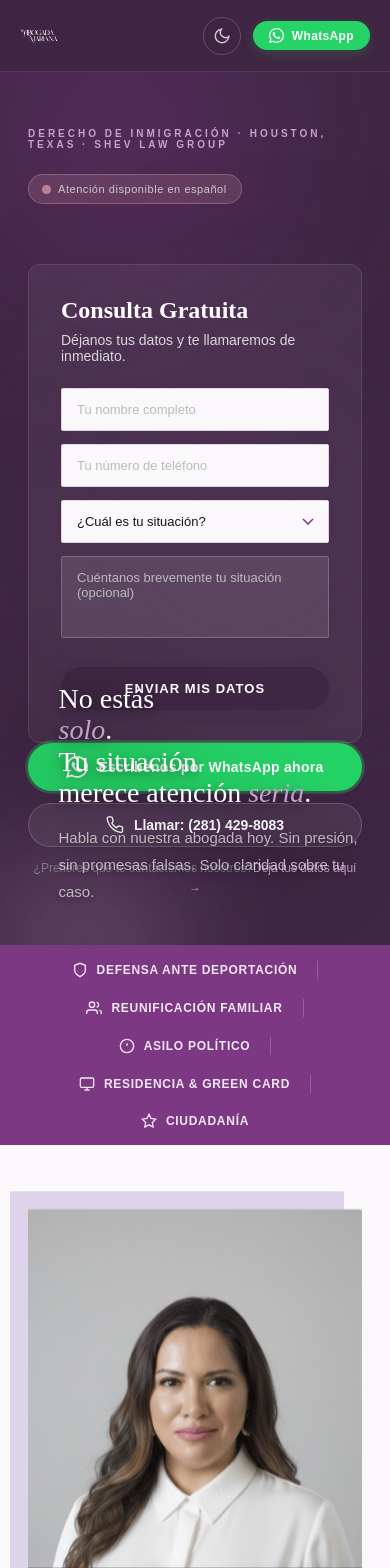
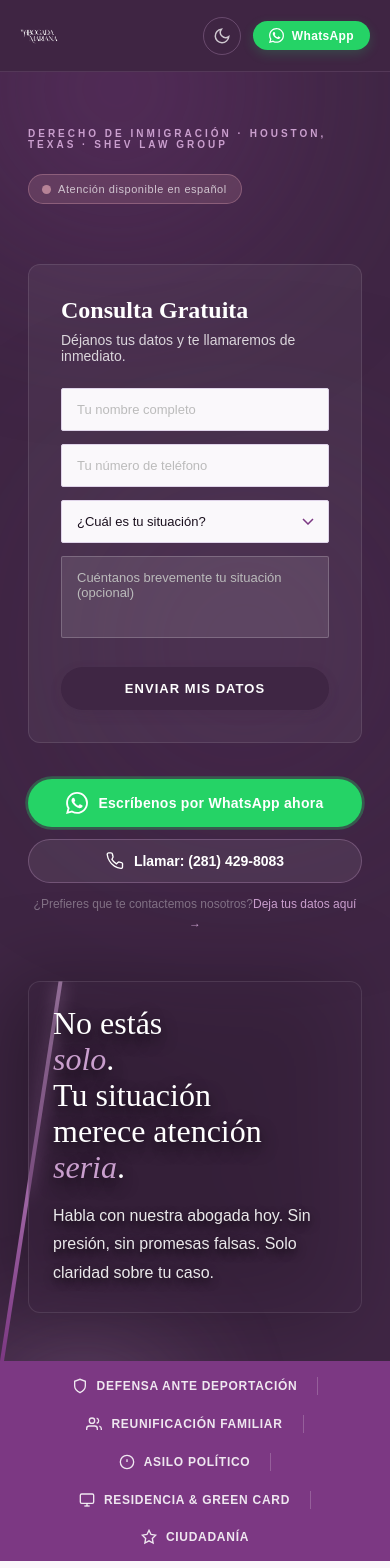
Before and after one commit to itsjluna/marianaabogada, a React (Vite) app: page / in a window 390 px wide. Shown: the top 1568 px of the page. Built offline with nearby package versions, Linux system fonts and the light colour scheme; no server answers.

Commit message:
Expand form and buttons to use full width on desktop, maintain stacking on mobile

```diff
--- a/src/App.jsx
+++ b/src/App.jsx
@@ -20,6 +20,7 @@ function ContactForm({ title, subtitle, isDark }) {
       <p style={isDark ? {fontSize: '14px', marginBottom: '24px', color: 'rgba(255,255,255,0.8)'} : {}}>{subtitle}</p>
 
       <form onSubmit={handleSubmit}>
+        <div className="form-row">
           <div className="form-field">
             <input type="text" name="name" placeholder="Tu nombre completo" required />
             <ValidationError prefix="Name" field="name" errors={state.errors} />
@@ -27,6 +28,7 @@ function ContactForm({ title, subtitle, isDark }) {
           <div className="form-field">
             <input type="tel" name="phone" placeholder="Tu número de teléfono" required />
             <ValidationError prefix="Phone" field="phone" errors={state.errors} />
+          </div>
         </div>
         <div className="form-field">
           <select name="case" required defaultValue="">
@@ -157,9 +159,7 @@ export default function App() {
       <div className="hero-form-wrapper" style={{background: 'rgba(255, 255, 255, 0.05)', backdropFilter: 'blur(12px)', borderRadius: '12px', border: '1px solid rgba(255, 255, 255, 0.1)'}}>
         <ContactForm title="Consulta Gratuita" subtitle="Déjanos tus datos y te llamaremos de inmediato." isDark={true} />
       </div>
-    </div>
-
-    <div className="hero-cta-block">
+      <div className="hero-cta-buttons" style={{marginTop: '24px'}}>
         <a href="https://wa.me/18329694319?text=Hola%2C%20me%20gustar%C3%ADa%20obtener%20informaci%C3%B3n%20sobre%20mi%20caso%20de%20inmigraci%C3%B3n." target="_blank" className="btn-wa-hero">
           <svg width="22" height="22" fill="white" viewBox="0 0 24 24"><path d="M17.472 14.382c-.297-.149-1.758-.867-2.03-.967-.273-.099-.471-.148-.67.15-.197.297-.767.966-.94 1.164-.173.199-.347.223-.644.075-.297-.15-1.255-.463-2.39-1.475-.883-.788-1.48-1.761-1.653-2.059-.173-.297-.018-.458.13-.606.134-.133.298-.347.446-.52.149-.174.198-.298.298-.497.099-.198.05-.371-.025-.52-.075-.149-.669-1.612-.916-2.207-.242-.579-.487-.5-.669-.51-.173-.008-.371-.01-.57-.01-.198 0-.52.074-.792.372-.272.297-1.04 1.016-1.04 2.479 0 1.462 1.065 2.875 1.213 3.074.149.198 2.096 3.2 5.077 4.487.709.306 1.262.489 1.694.625.712.227 1.36.195 1.871.118.571-.085 1.758-.719 2.006-1.413.248-.694.248-1.289.173-1.413-.074-.124-.272-.198-.57-.347m-5.421 7.403h-.004a9.87 9.87 0 0 1-5.031-1.378l-.361-.214-3.741.982.998-3.648-.235-.374a9.86 9.86 0 0 1-1.51-5.26c.001-5.45 4.436-9.884 9.888-9.884 2.64 0 5.122 1.03 6.988 2.898a9.825 9.825 0 0 1 2.893 6.994c-.003 5.45-4.437 9.884-9.885 9.884m8.413-18.297A11.815 11.815 0 0 0 12.05 0C5.495 0 .16 5.335.157 11.892c0 2.096.547 4.142 1.588 5.945L.057 24l6.305-1.654a11.882 11.882 0 0 0 5.683 1.448h.005c6.554 0 11.89-5.335 11.893-11.893a11.821 11.821 0 0 0-3.48-8.413z"/></svg>
           Escríbenos por WhatsApp ahora
@@ -168,6 +168,7 @@ export default function App() {
           <svg width="18" height="18" fill="none" stroke="white" stroke-width="1.8" viewBox="0 0 24 24"><path d="M22 16.92v3a2 2 0 0 1-2.18 2 19.79 19.79 0 0 1-8.63-3.07A19.5 19.5 0 0 1 4.69 12 19.79 19.79 0 0 1 1.61 3.37a2 2 0 0 1 1.99-2.18h3a2 2 0 0 1 2 1.72c.127.96.361 1.903.7 2.81a2 2 0 0 1-.45 2.11L7.91 9.91a16 16 0 0 0 6 6l1.94-1.94a2 2 0 0 1 2.11-.45c.907.339 1.85.573 2.81.7A2 2 0 0 1 22 16.92z"/></svg>
           Llamar: (281) 429-8083
         </a>
+      </div>
       <p className="hero-cta-note">
         ¿Prefieres que te contactemos nosotros?
         <a href="#contacto">Deja tus datos aquí →</a>
@@ -181,14 +182,14 @@ export default function App() {
     </div>
     <div className="hero-diagonal-border" style={{clipPath: 'polygon(15% 0, calc(15% + 4px) 0, calc(0% + 4px) 100%, 0% 100%)', background: 'linear-gradient(to bottom, var(--lavender), var(--purple))', width: '100%', height: '100%', position: 'absolute', top: 0, left: 0, zIndex: 3}}></div>
 
-    <div className="hero-right-text" style={{position: 'absolute', bottom: '40px', left: '15%', right: '20px', zIndex: 10}}>
-      <h1 className="hero-headline" style={{fontSize: 'clamp(28px, 3vw, 40px)', marginBottom: '16px', textShadow: '0 4px 12px rgba(0,0,0,0.5)'}}>
+    <div className="hero-right-text">
+      <h1 className="hero-headline-right" style={{fontSize: 'clamp(32px, 4vw, 48px)', marginBottom: '16px', textShadow: '0 6px 16px rgba(0,0,0,0.8)'}}>
         No estás<br />
         <em>solo</em>.<br />
         Tu situación<br />
         merece atención <em>seria</em>.
       </h1>
-      <p className="hero-sub" style={{marginBottom: 0, fontSize: '15px', textShadow: '0 2px 8px rgba(0,0,0,0.5)'}}>
+      <p className="hero-sub-right" style={{marginBottom: 0, fontSize: '16px', textShadow: '0 4px 10px rgba(0,0,0,0.8)', color: 'rgba(255,255,255,0.9)'}}>
         Habla con nuestra abogada hoy. Sin presión, sin promesas falsas. Solo claridad sobre tu caso.
       </p>
     </div>
--- a/src/index.css
+++ b/src/index.css
@@ -74,28 +74,47 @@ nav {
   font-size: 10px; letter-spacing: 0.3em; text-transform: uppercase;
   color: var(--lavender); margin-bottom: 24px; font-weight: 600;
 }
+.hero-headline, .hero-headline-right {
+  font-family: 'Playfair Display', serif;
+  font-weight: 500; color: var(--white);
+  line-height: 1.12;
+}
 .hero-headline {
-  font-family: 'Playfair Display', serif;
   font-size: clamp(38px, 4.2vw, 56px);
-  font-weight: 500; color: var(--white);
-  line-height: 1.12; margin-bottom: 24px;
+  margin-bottom: 24px;
 }
-.hero-headline em { font-style: italic; color: var(--lavender); }
+.hero-headline em, .hero-headline-right em { font-style: italic; color: var(--lavender); }
+.hero-sub, .hero-sub-right {
+  line-height: 1.8; font-weight: 300;
+}
 .hero-sub {
   font-size: 16px; color: rgba(255,255,255,0.65);
-  line-height: 1.8; margin-bottom: 48px;
-  max-width: 400px; font-weight: 300;
+  margin-bottom: 48px;
+  max-width: 400px;
+}
+.hero-right-text {
+  position: absolute;
+  bottom: 40px;
+  left: 15%;
+  right: 20px;
+  z-index: 10;
+  padding: 24px;
+  background: rgba(63, 38, 68, 0.4);
+  backdrop-filter: blur(8px);
+  border-radius: 12px;
+  border: 1px solid rgba(255,255,255,0.1);
 }
 
 /* CTA BUTTONS */
-.hero-cta-block { display: flex; flex-direction: column; gap: 12px; max-width: 380px; }
+.hero-cta-block { display: flex; flex-direction: column; gap: 12px; width: 100%; max-width: 650px; }
+.hero-cta-buttons { display: flex; flex-direction: row; gap: 12px; width: 100%; max-width: 650px; }
 .btn-wa-hero {
   display: flex; align-items: center; justify-content: center; gap: 10px;
   background: var(--whatsapp); color: var(--white);
   padding: 13px 24px; border-radius: 50px;
   font-size: 14px; font-weight: 700; letter-spacing: 0.02em;
   text-decoration: none; transition: all 0.3s cubic-bezier(0.4, 0, 0.2, 1);
-  width: 100%;
+  flex: 1;
   box-shadow: 0 6px 18px rgba(37, 211, 102, 0.25);
 }
 .btn-wa-hero:hover { background: #1ebc58; transform: translateY(-2px); box-shadow: 0 8px 24px rgba(37, 211, 102, 0.35); }
@@ -107,7 +126,7 @@ nav {
   border: 1px solid rgba(202,159,206,0.3);
   font-size: 14px; font-weight: 600;
   text-decoration: none; transition: all 0.3s cubic-bezier(0.4, 0, 0.2, 1);
-  width: 100%;
+  flex: 1;
 }
 .btn-call-hero:hover { background: rgba(255,255,255,0.15); border-color: rgba(202,159,206,0.6); transform: translateY(-2px); box-shadow: 0 6px 18px rgba(0,0,0,0.15); }
 .btn-call-hero:active { transform: translateY(0) scale(0.98); }
@@ -568,6 +587,8 @@ section { padding: 96px 72px; }
 }
 .lead-form > p { font-size: 13px; color: var(--text-body); margin-bottom: 26px; }
 .form-field { margin-bottom: 13px; }
+.form-row { display: flex; gap: 12px; margin-bottom: 13px; }
+.form-row .form-field { margin-bottom: 0; flex: 1; }
 .form-field input, .form-field select, .form-field textarea {
   width: 100%;
   background: var(--cream); border: 1px solid var(--light-lavender);
@@ -961,6 +982,16 @@ body, section, .service-card, .testimonial-card, .process-step, .lead-form, inpu
   .hero-diagonal-line { display: none; }
   .hero-text { padding: 56px 28px 48px; }
   .hero-image { display: none; }
+  .hero-right-text {
+    position: relative;
+    bottom: auto;
+    left: auto;
+    right: auto;
+    margin: 0 28px 48px;
+  }
+  .hero-cta-buttons { flex-direction: column; }
+  .form-row { flex-direction: column; gap: 13px; }
+  .form-row .form-field { margin-bottom: 0; flex: none; width: 100%; }
   .about, .emotional, .contact-section { grid-template-columns: 1fr; gap: 40px; }
   .services-grid, .testimonials-grid, .tiktok-grid { grid-template-columns: 1fr; gap: 24px; }
   .process-steps {
```
Lines whose indentation alone changed are shown as unchanged.
